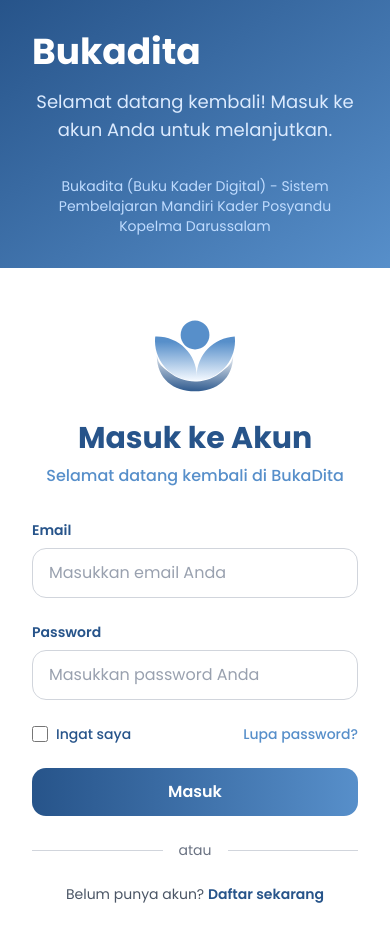
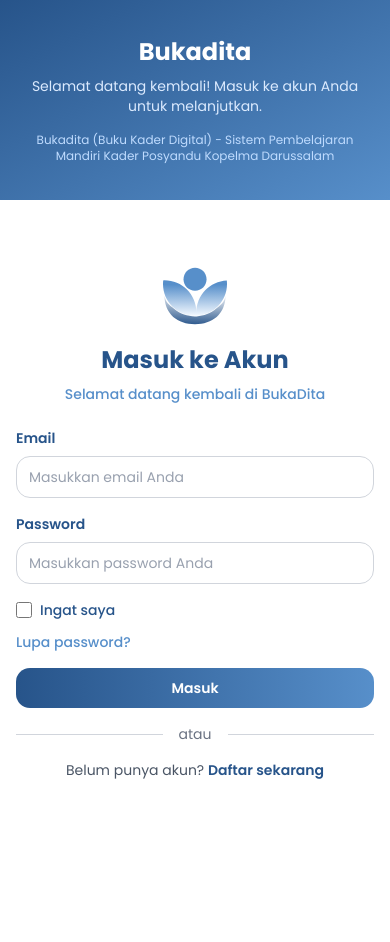
Before and after one commit to frrhhnn/fe-bukadita-web-posyandu, a Next.js app: page /login in a window 390 px wide. Shown: the top 942 px of the page. After the commit the page ends 844 px from the top, so only its background shows below. Built offline with nearby package versions, Linux system fonts and the light colour scheme.

Commit message:
refactor: Update styling and layout for authentication pages for improved responsiveness and consistency

```diff
--- a/src/app/(auth)/callback/page.tsx
+++ b/src/app/(auth)/callback/page.tsx
@@ -29,53 +29,53 @@ export default function CallbackPage() {
   return (
     <div className="w-full text-center">
       {/* Logo */}
-      <div className="flex justify-center mb-8">
+      <div className="flex justify-center mb-6 sm:mb-8">
         <Image
           src="/images/logo-default.svg"
           alt="BukaDita Logo"
           width={80}
           height={80}
-          className="w-20 h-20"
+          className="w-16 h-16 sm:w-20 sm:h-20"
         />
       </div>
 
       {/* Loading Content */}
-      <div className="space-y-6">
+      <div className="space-y-4 sm:space-y-6">
         {/* Loading Spinner */}
         <div className="flex justify-center">
           <div className="relative">
-            <div className="w-16 h-16 border-4 border-[#578FCA]/20 border-t-[#27548A] rounded-full animate-spin"></div>
-            <div className="absolute inset-0 w-16 h-16 border-4 border-transparent border-r-[#578FCA] rounded-full animate-spin animation-delay-150"></div>
+            <div className="w-12 h-12 sm:w-16 sm:h-16 border-4 border-[#578FCA]/20 border-t-[#27548A] rounded-full animate-spin"></div>
+            <div className="absolute inset-0 w-12 h-12 sm:w-16 sm:h-16 border-4 border-transparent border-r-[#578FCA] rounded-full animate-spin animation-delay-150"></div>
           </div>
         </div>
 
         {/* Loading Text */}
         <div className="space-y-2">
-          <h1 className="text-2xl font-bold text-[#27548A] font-poppins">
+          <h1 className="text-xl sm:text-2xl font-bold text-[#27548A] font-poppins">
             Sedang memproses login...
           </h1>
-          <p className="text-[#578FCA] font-medium font-poppins">
+          <p className="text-sm sm:text-base text-[#578FCA] font-medium font-poppins px-4">
             Mohon tunggu sebentar, kami sedang mengatur akun Anda
           </p>
         </div>
 
         {/* Progress Steps */}
-        <div className="space-y-3 max-w-xs mx-auto">
+        <div className="space-y-2 sm:space-y-3 max-w-xs mx-auto">
           <div className="flex items-center space-x-2 text-[#27548A]">
             <div className="w-2 h-2 bg-[#27548A] rounded-full animate-pulse"></div>
-            <span className="text-sm font-medium font-poppins">
+            <span className="text-xs sm:text-sm font-medium font-poppins">
               Memverifikasi kredensial
             </span>
           </div>
           <div className="flex items-center space-x-2 text-[#578FCA]">
             <div className="w-2 h-2 bg-[#578FCA] rounded-full animate-pulse animation-delay-300"></div>
-            <span className="text-sm font-medium font-poppins">
+            <span className="text-xs sm:text-sm font-medium font-poppins">
               Menyiapkan dashboard
             </span>
           </div>
           <div className="flex items-center space-x-2 text-gray-400">
             <div className="w-2 h-2 bg-gray-300 rounded-full animate-pulse animation-delay-500"></div>
-            <span className="text-sm font-medium font-poppins">
+            <span className="text-xs sm:text-sm font-medium font-poppins">
               Hampir selesai
             </span>
           </div>
--- a/src/app/(auth)/layout.tsx
+++ b/src/app/(auth)/layout.tsx
@@ -13,13 +13,15 @@ const AuthLayout = ({ children }: { children: React.ReactNode }) => {
   const isCallbackPage = pathname === "/callback";
 
   return (
-    <div className="grid grid-cols-1 md:grid-cols-2 h-screen">
+    <div className="min-h-screen flex flex-col md:grid md:grid-cols-2">
       {/* Kolom Kiri - Branding */}
-      <div className="bg-gradient-to-br from-[#27548A] to-[#578FCA] flex flex-col justify-center items-center p-8 text-white">
+      <div className="bg-gradient-to-br from-[#27548A] to-[#578FCA] flex flex-col justify-center items-center p-4 sm:p-6 lg:p-8 text-white min-h-[200px] md:min-h-screen">
         {/* Logo */}
-        <div className="mb-8">
-          <div className="text-4xl md:text-6xl font-bold mb-4">Bukadita</div>
-          <div className="text-lg md:text-xl text-blue-100 text-center max-w-md">
+        <div className="mb-4 md:mb-8 text-center">
+          <div className="text-2xl sm:text-3xl md:text-4xl lg:text-6xl font-bold mb-2 md:mb-4 font-poppins">
+            Bukadita
+          </div>
+          <div className="text-sm sm:text-base md:text-lg lg:text-xl text-blue-100 text-center max-w-sm md:max-w-md px-2">
             {isLoginPage &&
               "Selamat datang kembali! Masuk ke akun Anda untuk melanjutkan."}
             {isRegisterPage &&
@@ -37,8 +39,8 @@ const AuthLayout = ({ children }: { children: React.ReactNode }) => {
         </div>
 
         {/* Additional branding content */}
-        <div className="text-center max-w-md text-blue-200">
-          <p className="text-sm">
+        <div className="text-center max-w-sm md:max-w-md text-blue-200 px-2">
+          <p className="text-xs sm:text-sm font-poppins">
             Bukadita (Buku Kader Digital) - Sistem Pembelajaran Mandiri Kader
             Posyandu Kopelma Darussalam
           </p>
@@ -46,8 +48,8 @@ const AuthLayout = ({ children }: { children: React.ReactNode }) => {
       </div>
 
       {/* Kolom Kanan - Form */}
-      <div className="bg-white flex items-center justify-center px-8 py-12">
-        <div className="w-full max-w-md">{children}</div>
+      <div className="bg-white flex items-center justify-center px-4 sm:px-6 lg:px-8 py-6 sm:py-8 lg:py-12 flex-1">
+        <div className="w-full max-w-sm sm:max-w-md">{children}</div>
       </div>
     </div>
   );
--- a/src/app/(auth)/login/page.tsx
+++ b/src/app/(auth)/login/page.tsx
@@ -72,20 +72,20 @@ export default function LoginPage() {
   return (
     <div className="w-full">
       {/* Logo */}
-      <div className="text-center mb-8">
-        <div className="flex justify-center mb-6">
+      <div className="text-center mb-6 sm:mb-8">
+        <div className="flex justify-center mb-4 sm:mb-6">
           <Image
             src="/images/logo-default.svg"
             alt="BukaDita Logo"
             width={80}
             height={80}
-            className="w-20 h-20"
+            className="w-16 h-16 sm:w-20 sm:h-20"
           />
         </div>
-        <h1 className="text-3xl font-bold text-[#27548A] mb-2 font-poppins">
+        <h1 className="text-2xl sm:text-3xl font-bold text-[#27548A] mb-2 font-poppins">
           Masuk ke Akun
         </h1>
-        <p className="text-[#578FCA] font-medium font-poppins">
+        <p className="text-sm sm:text-base text-[#578FCA] font-medium font-poppins">
           Selamat datang kembali di BukaDita
         </p>
       </div>
@@ -98,7 +98,7 @@ export default function LoginPage() {
       )}
 
       {/* Form */}
-      <form onSubmit={handleSubmit} className="space-y-6">
+      <form onSubmit={handleSubmit} className="space-y-4 sm:space-y-6">
         {/* Email Input */}
         <div>
           <label
@@ -114,7 +114,7 @@ export default function LoginPage() {
             value={formData.email}
             onChange={handleChange}
             required
-            className={`w-full px-4 py-3 border rounded-xl focus:ring-2 focus:ring-[#27548A]/20 focus:border-[#27548A] outline-none transition-all duration-200 font-poppins placeholder:text-gray-400 ${
+            className={`w-full px-3 sm:px-4 py-2.5 sm:py-3 border rounded-xl focus:ring-2 focus:ring-[#27548A]/20 focus:border-[#27548A] outline-none transition-all duration-200 font-poppins placeholder:text-gray-400 text-sm sm:text-base ${
               errors.email
                 ? "border-red-500 bg-red-50"
                 : "border-gray-300 hover:border-[#578FCA]"
@@ -143,7 +143,7 @@ export default function LoginPage() {
             value={formData.password}
             onChange={handleChange}
             required
-            className={`w-full px-4 py-3 border rounded-xl focus:ring-2 focus:ring-[#27548A]/20 focus:border-[#27548A] outline-none transition-all duration-200 font-poppins placeholder:text-gray-400 ${
+            className={`w-full px-3 sm:px-4 py-2.5 sm:py-3 border rounded-xl focus:ring-2 focus:ring-[#27548A]/20 focus:border-[#27548A] outline-none transition-all duration-200 font-poppins placeholder:text-gray-400 text-sm sm:text-base ${
               errors.password
                 ? "border-red-500 bg-red-50"
                 : "border-gray-300 hover:border-[#578FCA]"
@@ -158,7 +158,7 @@ export default function LoginPage() {
         </div>
 
         {/* Remember Me & Forgot Password */}
-        <div className="flex items-center justify-between">
+        <div className="flex flex-col sm:flex-row sm:items-center sm:justify-between gap-3 sm:gap-0">
           <div className="flex items-center">
             <input
               type="checkbox"
@@ -187,7 +187,7 @@ export default function LoginPage() {
         <button
           type="submit"
           disabled={isLoading}
-          className="w-full py-3 px-4 bg-gradient-to-r from-[#27548A] to-[#578FCA] text-white font-semibold rounded-xl hover:from-[#1e3f6f] hover:to-[#4681c4] focus:ring-2 focus:ring-[#27548A] focus:ring-offset-2 transition-all duration-200 font-poppins disabled:opacity-50 disabled:cursor-not-allowed flex items-center justify-center"
+          className="w-full py-2.5 sm:py-3 px-4 bg-gradient-to-r from-[#27548A] to-[#578FCA] text-white font-semibold rounded-xl hover:from-[#1e3f6f] hover:to-[#4681c4] focus:ring-2 focus:ring-[#27548A] focus:ring-offset-2 transition-all duration-200 font-poppins disabled:opacity-50 disabled:cursor-not-allowed flex items-center justify-center text-sm sm:text-base"
         >
           {isLoading ? (
             <>
@@ -201,7 +201,7 @@ export default function LoginPage() {
       </form>
 
       {/* Divider */}
-      <div className="my-6 flex items-center">
+      <div className="my-4 sm:my-6 flex items-center">
         <div className="flex-1 border-t border-gray-300"></div>
         <span className="px-4 text-sm text-gray-500 font-poppins">atau</span>
         <div className="flex-1 border-t border-gray-300"></div>
--- a/src/app/(auth)/register/page.tsx
+++ b/src/app/(auth)/register/page.tsx
@@ -98,20 +98,20 @@ export default function RegisterPage() {
   return (
     <div className="w-full">
       {/* Logo */}
-      <div className="text-center mb-8">
-        <div className="flex justify-center mb-6">
+      <div className="text-center mb-6 sm:mb-8">
+        <div className="flex justify-center mb-4 sm:mb-6">
           <Image
             src="/images/logo-default.svg"
             alt="BukaDita Logo"
             width={80}
             height={80}
-            className="w-20 h-20"
+            className="w-16 h-16 sm:w-20 sm:h-20"
           />
         </div>
-        <h1 className="text-3xl font-bold text-[#27548A] mb-2 font-poppins">
+        <h1 className="text-2xl sm:text-3xl font-bold text-[#27548A] mb-2 font-poppins">
           Daftar Akun Baru
         </h1>
-        <p className="text-[#578FCA] font-medium font-poppins">
+        <p className="text-sm sm:text-base text-[#578FCA] font-medium font-poppins">
           Bergabunglah dengan komunitas kader posyandu
         </p>
       </div>
@@ -124,7 +124,7 @@ export default function RegisterPage() {
       )}
 
       {/* Form */}
-      <form onSubmit={handleSubmit} className="space-y-6">
+      <form onSubmit={handleSubmit} className="space-y-4 sm:space-y-6">
         {/* Name Input */}
         <div>
           <label
@@ -140,7 +140,7 @@ export default function RegisterPage() {
             value={formData.name}
             onChange={handleChange}
             required
-            className={`w-full px-4 py-3 border rounded-xl focus:ring-2 focus:ring-[#27548A]/20 focus:border-[#27548A] outline-none transition-all duration-200 font-poppins placeholder:text-gray-400 ${
+            className={`w-full px-3 sm:px-4 py-2.5 sm:py-3 border rounded-xl focus:ring-2 focus:ring-[#27548A]/20 focus:border-[#27548A] outline-none transition-all duration-200 font-poppins placeholder:text-gray-400 text-sm sm:text-base ${
               errors.name
                 ? "border-red-500 bg-red-50"
                 : "border-gray-300 hover:border-[#578FCA]"
@@ -169,7 +169,7 @@ export default function RegisterPage() {
             value={formData.email}
             onChange={handleChange}
             required
-            className={`w-full px-4 py-3 border rounded-xl focus:ring-2 focus:ring-[#27548A]/20 focus:border-[#27548A] outline-none transition-all duration-200 font-poppins placeholder:text-gray-400 ${
+            className={`w-full px-3 sm:px-4 py-2.5 sm:py-3 border rounded-xl focus:ring-2 focus:ring-[#27548A]/20 focus:border-[#27548A] outline-none transition-all duration-200 font-poppins placeholder:text-gray-400 text-sm sm:text-base ${
               errors.email
                 ? "border-red-500 bg-red-50"
                 : "border-gray-300 hover:border-[#578FCA]"
@@ -341,7 +341,7 @@ export default function RegisterPage() {
         <button
           type="submit"
           disabled={isLoading}
-          className="w-full py-3 px-4 bg-gradient-to-r from-[#27548A] to-[#578FCA] text-white font-semibold rounded-xl hover:from-[#1e3f6f] hover:to-[#4681c4] focus:ring-2 focus:ring-[#27548A] focus:ring-offset-2 transition-all duration-200 font-poppins disabled:opacity-50 disabled:cursor-not-allowed flex items-center justify-center"
+          className="w-full py-2.5 sm:py-3 px-4 bg-gradient-to-r from-[#27548A] to-[#578FCA] text-white font-semibold rounded-xl hover:from-[#1e3f6f] hover:to-[#4681c4] focus:ring-2 focus:ring-[#27548A] focus:ring-offset-2 transition-all duration-200 font-poppins disabled:opacity-50 disabled:cursor-not-allowed flex items-center justify-center text-sm sm:text-base"
         >
           {isLoading ? (
             <>
@@ -355,7 +355,7 @@ export default function RegisterPage() {
       </form>
 
       {/* Divider */}
-      <div className="my-6 flex items-center">
+      <div className="my-4 sm:my-6 flex items-center">
         <div className="flex-1 border-t border-gray-300"></div>
         <span className="px-4 text-sm text-gray-500 font-poppins">atau</span>
         <div className="flex-1 border-t border-gray-300"></div>
--- a/src/app/(auth)/reset-password/page.tsx
+++ b/src/app/(auth)/reset-password/page.tsx
@@ -123,22 +123,25 @@ export default function ResetPasswordPage() {
       case "email":
         return (
           <>
-            <h1 className="text-3xl font-bold text-[#27548A] mb-2 font-poppins">
+            <h1 className="text-2xl sm:text-3xl font-bold text-[#27548A] mb-2 font-poppins">
               Lupa Password?
             </h1>
-            <p className="text-[#578FCA] font-medium font-poppins mb-8">
+            <p className="text-sm sm:text-base text-[#578FCA] font-medium font-poppins mb-6 sm:mb-8">
               Masukkan email Anda untuk menerima kode verifikasi
             </p>
 
             {errors.general && (
-              <div className="mb-6 p-4 bg-red-50 border border-red-200 rounded-lg">
+              <div className="mb-4 sm:mb-6 p-3 sm:p-4 bg-red-50 border border-red-200 rounded-lg">
                 <p className="text-red-600 text-sm font-medium">
                   {errors.general}
                 </p>
               </div>
             )}
 
-            <form onSubmit={handleSubmitEmail} className="space-y-6">
+            <form
+              onSubmit={handleSubmitEmail}
+              className="space-y-4 sm:space-y-6"
+            >
               <div>
                 <label
                   htmlFor="email"
@@ -153,7 +156,7 @@ export default function ResetPasswordPage() {
                   value={formData.email}
                   onChange={handleChange}
                   required
-                  className={`w-full px-4 py-3 border rounded-xl focus:ring-2 focus:ring-[#27548A]/20 focus:border-[#27548A] outline-none transition-all duration-200 font-poppins placeholder:text-gray-400 ${
+                  className={`w-full px-3 sm:px-4 py-2.5 sm:py-3 border rounded-xl focus:ring-2 focus:ring-[#27548A]/20 focus:border-[#27548A] outline-none transition-all duration-200 font-poppins placeholder:text-gray-400 text-sm sm:text-base ${
                     errors.email
                       ? "border-red-500 bg-red-50"
                       : "border-gray-300 hover:border-[#578FCA]"
@@ -170,7 +173,7 @@ export default function ResetPasswordPage() {
               <button
                 type="submit"
                 disabled={isLoading}
-                className="w-full py-3 px-4 bg-gradient-to-r from-[#27548A] to-[#578FCA] text-white font-semibold rounded-xl hover:from-[#1e3f6f] hover:to-[#4681c4] focus:ring-2 focus:ring-[#27548A] focus:ring-offset-2 transition-all duration-200 font-poppins disabled:opacity-50 disabled:cursor-not-allowed flex items-center justify-center"
+                className="w-full py-2.5 sm:py-3 px-4 bg-gradient-to-r from-[#27548A] to-[#578FCA] text-white font-semibold rounded-xl hover:from-[#1e3f6f] hover:to-[#4681c4] focus:ring-2 focus:ring-[#27548A] focus:ring-offset-2 transition-all duration-200 font-poppins disabled:opacity-50 disabled:cursor-not-allowed flex items-center justify-center text-sm sm:text-base"
               >
                 {isLoading ? (
                   <>
@@ -188,22 +191,25 @@ export default function ResetPasswordPage() {
       case "code":
         return (
           <>
-            <h1 className="text-3xl font-bold text-[#27548A] mb-2 font-poppins">
+            <h1 className="text-2xl sm:text-3xl font-bold text-[#27548A] mb-2 font-poppins">
               Verifikasi Kode
             </h1>
-            <p className="text-[#578FCA] font-medium font-poppins mb-8">
+            <p className="text-sm sm:text-base text-[#578FCA] font-medium font-poppins mb-6 sm:mb-8">
               Masukkan kode 6 digit yang telah dikirim ke email Anda
             </p>
 
             {errors.general && (
-              <div className="mb-6 p-4 bg-red-50 border border-red-200 rounded-lg">
+              <div className="mb-4 sm:mb-6 p-3 sm:p-4 bg-red-50 border border-red-200 rounded-lg">
                 <p className="text-red-600 text-sm font-medium">
                   {errors.general}
                 </p>
               </div>
             )}
 
-            <form onSubmit={handleSubmitCode} className="space-y-6">
+            <form
+              onSubmit={handleSubmitCode}
+              className="space-y-4 sm:space-y-6"
+            >
               <div>
                 <label
                   htmlFor="verificationCode"
@@ -219,7 +225,7 @@ export default function ResetPasswordPage() {
                   onChange={handleChange}
                   required
                   maxLength={6}
-                  className={`w-full px-4 py-3 border rounded-xl focus:ring-2 focus:ring-[#27548A]/20 focus:border-[#27548A] outline-none transition-all duration-200 font-poppins placeholder:text-gray-400 text-center text-lg tracking-widest ${
+                  className={`w-full px-3 sm:px-4 py-2.5 sm:py-3 border rounded-xl focus:ring-2 focus:ring-[#27548A]/20 focus:border-[#27548A] outline-none transition-all duration-200 font-poppins placeholder:text-gray-400 text-center text-base sm:text-lg tracking-widest ${
                     errors.verificationCode
                       ? "border-red-500 bg-red-50"
                       : "border-gray-300 hover:border-[#578FCA]"
@@ -236,7 +242,7 @@ export default function ResetPasswordPage() {
               <button
                 type="submit"
                 disabled={isLoading}
-                className="w-full py-3 px-4 bg-gradient-to-r from-[#27548A] to-[#578FCA] text-white font-semibold rounded-xl hover:from-[#1e3f6f] hover:to-[#4681c4] focus:ring-2 focus:ring-[#27548A] focus:ring-offset-2 transition-all duration-200 font-poppins disabled:opacity-50 disabled:cursor-not-allowed flex items-center justify-center"
+                className="w-full py-2.5 sm:py-3 px-4 bg-gradient-to-r from-[#27548A] to-[#578FCA] text-white font-semibold rounded-xl hover:from-[#1e3f6f] hover:to-[#4681c4] focus:ring-2 focus:ring-[#27548A] focus:ring-offset-2 transition-all duration-200 font-poppins disabled:opacity-50 disabled:cursor-not-allowed flex items-center justify-center text-sm sm:text-base"
               >
                 {isLoading ? (
                   <>
@@ -362,21 +368,21 @@ export default function ResetPasswordPage() {
   return (
     <div className="w-full">
       {/* Logo */}
-      <div className="text-center mb-8">
-        <div className="flex justify-center mb-6">
+      <div className="text-center mb-6 sm:mb-8">
+        <div className="flex justify-center mb-4 sm:mb-6">
           <Image
             src="/images/logo-default.svg"
             alt="BukaDita Logo"
             width={80}
             height={80}
-            className="w-20 h-20"
+            className="w-16 h-16 sm:w-20 sm:h-20"
           />
         </div>
         {getStepContent()}
       </div>
 
       {/* Divider */}
-      <div className="my-6 flex items-center">
+      <div className="my-4 sm:my-6 flex items-center">
         <div className="flex-1 border-t border-gray-300"></div>
         <span className="px-4 text-sm text-gray-500 font-poppins">atau</span>
         <div className="flex-1 border-t border-gray-300"></div>
```
